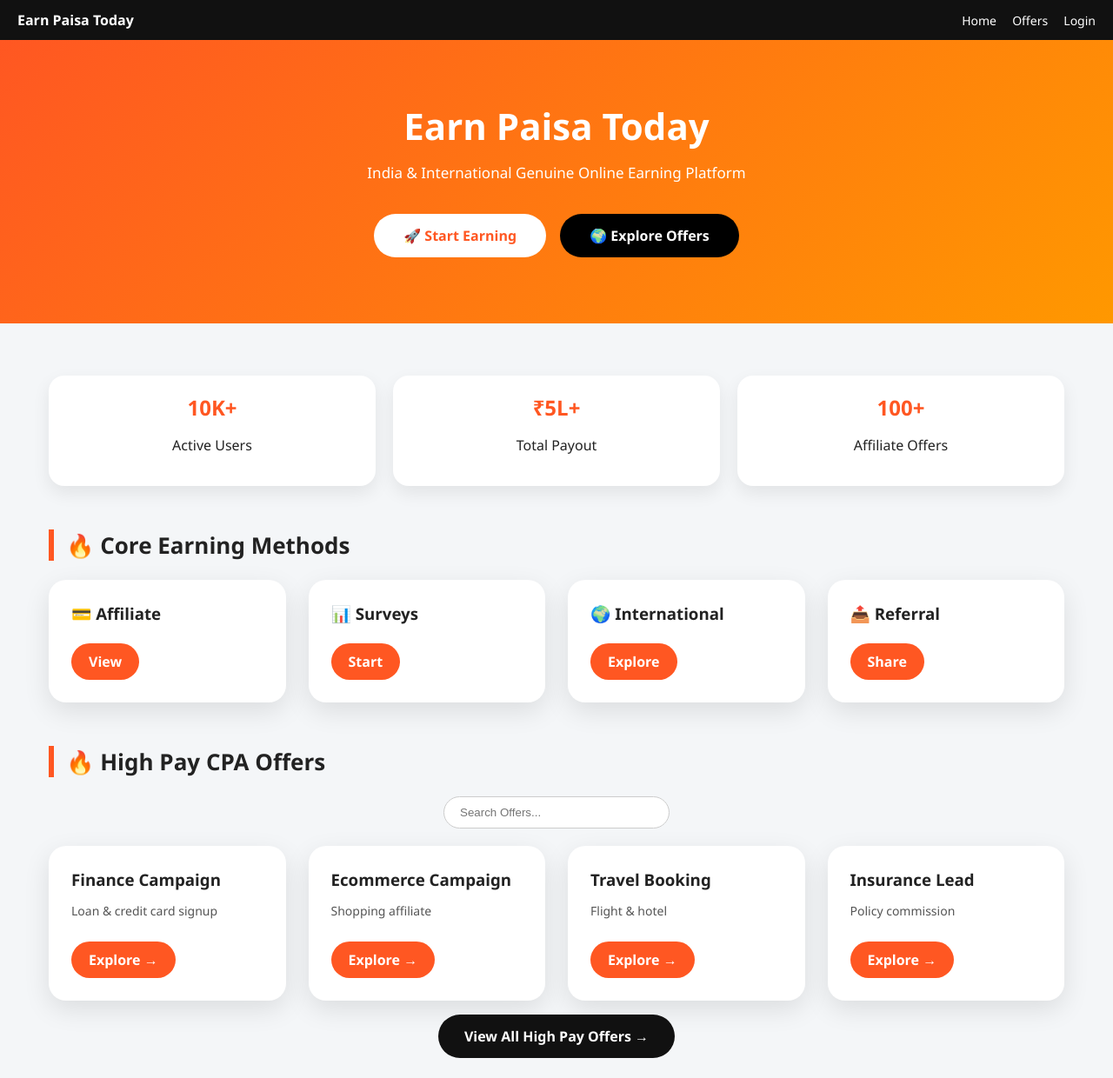
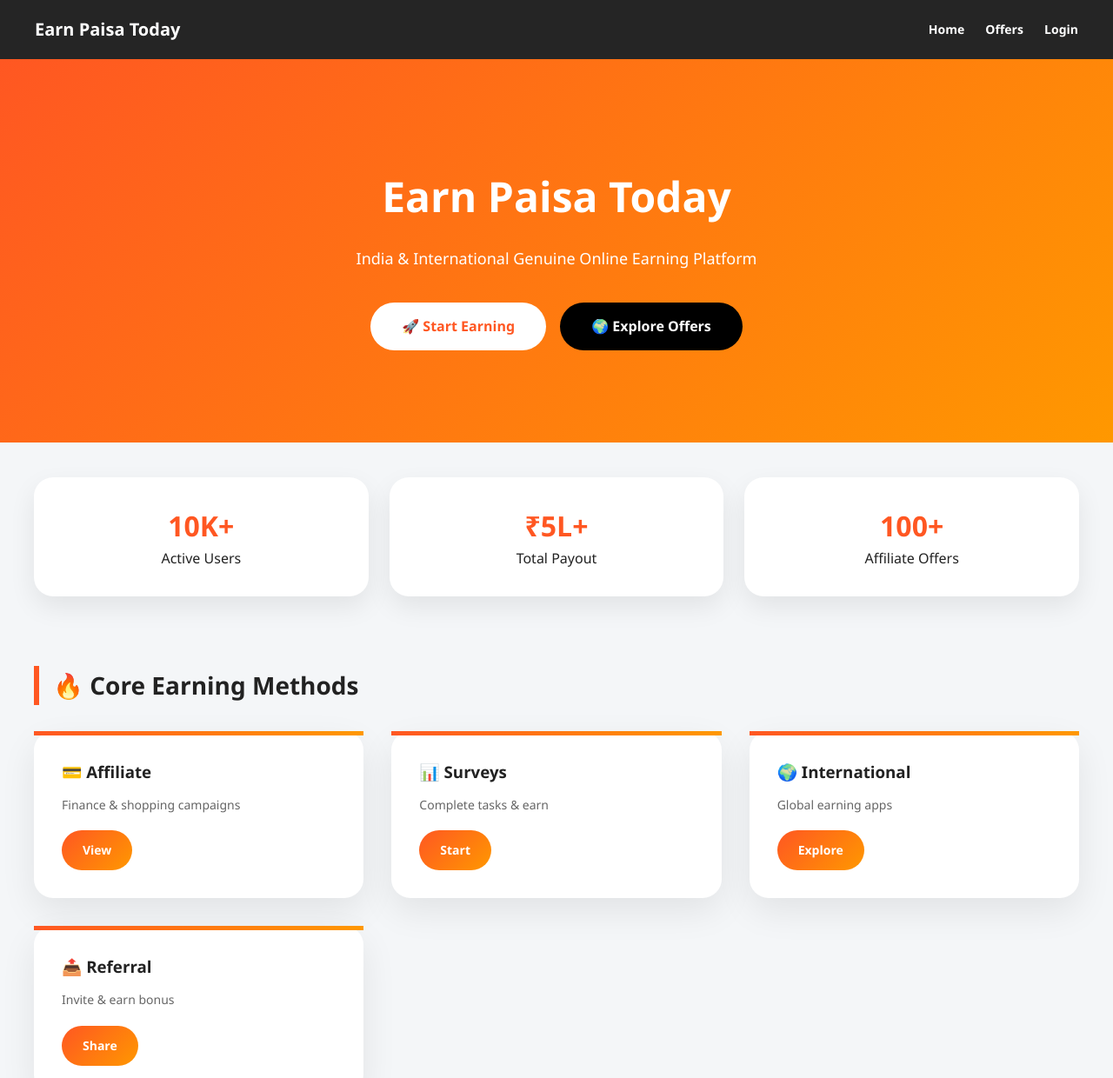
Before and after one commit to kashyapram21377-cmyk/EarnPaisaToday, a plain HTML site: page index.html in a window 1280 px wide. Shown: the top 1240 px of the page at 87% size. Drawn offline with Linux system fonts and the light colour scheme; no server answers.

Commit message:
Update index.html

```diff
--- a/index.html
+++ b/index.html
@@ -22,80 +22,227 @@ const db   = firebase.firestore();
 </script>
 
 <style>
-*{box-sizing:border-box}
-body{margin:0;font-family:Segoe UI,Arial;background:#f4f6f8;color:#222}
+
+/* ===============================
+   🔥 ULTRA PREMIUM UI SYSTEM
+================================= */
+
+:root{
+  --primary:#ff5722;
+  --primary-dark:#e64a19;
+  --black:#111;
+  --bg:#f4f6f8;
+  --card:#ffffff;
+  --text:#222;
+  --muted:#666;
+  --radius:22px;
+}
+
+*{
+  margin:0;
+  padding:0;
+  box-sizing:border-box;
+}
+
+body{
+  font-family:Segoe UI,Arial,sans-serif;
+  background:var(--bg);
+  color:var(--text);
+  line-height:1.6;
+}
 
 /* NAV */
 nav{
-  background:#111;color:#fff;padding:12px 20px;
-  display:flex;justify-content:space-between;align-items:center;
-  position:sticky;top:0;z-index:999;
+  position:sticky;
+  top:0;
+  backdrop-filter:blur(12px);
+  background:rgba(0,0,0,0.85);
+  padding:18px 40px;
+  display:flex;
+  justify-content:space-between;
+  align-items:center;
+  z-index:999;
 }
-nav .logo{font-weight:900}
-nav a{color:#fff;text-decoration:none;margin-left:14px;font-size:14px}
+
+nav .logo{
+  font-weight:900;
+  font-size:20px;
+  color:#fff;
+}
+
+nav a{
+  color:#fff;
+  text-decoration:none;
+  margin-left:20px;
+  font-weight:600;
+  font-size:14px;
+  transition:.3s;
+}
+
+nav a:hover{
+  color:var(--primary);
+}
 
 /* HERO */
 header{
+  padding:120px 20px 100px;
+  text-align:center;
   background:linear-gradient(135deg,#ff5722,#ff9800);
-  color:#fff;text-align:center;padding:70px 20px;
+  color:#fff;
 }
-header h1{margin:0;font-size:42px;font-weight:900}
-header p{margin:14px 0 30px;font-size:17px}
+
+header h1{
+  font-size:48px;
+  font-weight:900;
+}
+
+header p{
+  margin:18px 0 30px;
+  font-size:18px;
+}
+
 .hero-btn{
-  padding:14px 34px;border-radius:30px;
-  font-weight:800;text-decoration:none;margin:6px;display:inline-block
+  display:inline-block;
+  padding:15px 36px;
+  border-radius:40px;
+  font-weight:800;
+  text-decoration:none;
+  margin:6px;
+  transition:.3s;
 }
-.btn-main{background:#fff;color:#ff5722}
-.btn-alt{background:#000;color:#fff}
+
+.btn-main{
+  background:#fff;
+  color:var(--primary);
+}
+
+.btn-alt{
+  background:#000;
+  color:#fff;
+}
+
+.hero-btn:hover{
+  transform:translateY(-3px);
+}
 
 /* CONTAINER */
-.container{max-width:1200px;margin:60px auto;padding:0 16px}
+.container{
+  max-width:1250px;
+  margin:auto;
+  padding:0 24px;
+}
+
+/* SECTION TITLE */
 .section-title{
-  font-size:26px;margin:50px 0 22px;
-  border-left:6px solid #ff5722;padding-left:14px;font-weight:900
+  font-size:28px;
+  font-weight:900;
+  margin:80px 0 30px;
+  border-left:6px solid var(--primary);
+  padding-left:16px;
 }
 
 /* GRID */
 .grid{
   display:grid;
-  grid-template-columns:repeat(auto-fit,minmax(260px,1fr));
-  gap:26px
+  grid-template-columns:repeat(auto-fit,minmax(280px,1fr));
+  gap:32px;
 }
+
+/* CARD */
 .card{
-  background:#fff;border-radius:20px;padding:26px;
-  box-shadow:0 10px 30px rgba(0,0,0,.1);transition:.3s
+  background:var(--card);
+  padding:32px;
+  border-radius:var(--radius);
+  box-shadow:0 15px 40px rgba(0,0,0,.08);
+  transition:.35s;
+  position:relative;
 }
-.card:hover{transform:translateY(-8px);box-shadow:0 18px 45px rgba(0,0,0,.18)}
-.card h3{margin:0 0 10px}
-.card p{font-size:14px;color:#555}
+
+.card:hover{
+  transform:translateY(-10px);
+  box-shadow:0 25px 60px rgba(0,0,0,.15);
+}
+
+.card::before{
+  content:"";
+  position:absolute;
+  top:0;
+  left:0;
+  height:5px;
+  width:100%;
+  background:linear-gradient(90deg,#ff5722,#ff9800);
+}
+
+.card h3{
+  margin-bottom:12px;
+}
+
+.card p{
+  font-size:14px;
+  color:var(--muted);
+}
+
 .card a{
-  display:inline-block;margin-top:12px;padding:10px 20px;
-  border-radius:24px;background:#ff5722;color:#fff;text-decoration:none;font-weight:700
+  display:inline-block;
+  margin-top:18px;
+  padding:12px 24px;
+  border-radius:30px;
+  background:linear-gradient(135deg,#ff5722,#ff9800);
+  color:#fff;
+  text-decoration:none;
+  font-weight:700;
+  font-size:14px;
 }
 
 /* STATS */
 .stats{
-  display:grid;grid-template-columns:repeat(auto-fit,minmax(200px,1fr));
-  gap:20px;text-align:center;margin-top:30px
+  display:grid;
+  grid-template-columns:repeat(auto-fit,minmax(220px,1fr));
+  gap:24px;
+  margin-top:40px;
 }
+
 .stat-box{
-  background:#fff;padding:20px;border-radius:18px;
-  box-shadow:0 8px 20px rgba(0,0,0,.08)
+  background:#fff;
+  padding:30px;
+  border-radius:var(--radius);
+  text-align:center;
+  box-shadow:0 12px 30px rgba(0,0,0,.08);
 }
-.stat-box h2{margin:0;color:#ff5722}
+
+.stat-box h2{
+  font-size:32px;
+  color:var(--primary);
+}
 
 /* FOOTER */
 footer{
-  margin-top:80px;background:#111;color:#aaa;
-  text-align:center;padding:30px
+  margin-top:100px;
+  background:#0f0f0f;
+  color:#aaa;
+  padding:50px 20px;
+  text-align:center;
 }
-footer a{color:#ccc;text-decoration:none;margin:0 8px}
+
+footer a{
+  color:#ccc;
+  margin:0 10px;
+  text-decoration:none;
+}
+
+@media(max-width:768px){
+  nav{padding:14px 18px;}
+  header{padding:90px 20px;}
+  header h1{font-size:34px;}
+  .card{padding:24px;}
+  .section-title{margin:60px 0 24px;}
+}
+
 </style>
 </head>
 
 <body>
 
-<!-- NAV -->
 <nav>
   <div class="logo">Earn Paisa Today</div>
   <div>
@@ -105,7 +252,6 @@ footer a{color:#ccc;text-decoration:none;margin:0 8px}
   </div>
 </nav>
 
-<!-- HERO -->
 <header>
   <h1>Earn Paisa Today</h1>
   <p>India & International Genuine Online Earning Platform</p>
@@ -115,49 +261,28 @@ footer a{color:#ccc;text-decoration:none;margin:0 8px}
 
 <div class="container">
 
-<!-- STATS -->
 <div class="stats">
   <div class="stat-box"><h2>10K+</h2><p>Active Users</p></div>
   <div class="stat-box"><h2>₹5L+</h2><p>Total Payout</p></div>
   <div class="stat-box"><h2>100+</h2><p>Affiliate Offers</p></div>
 </div>
 
-<!-- CORE -->
 <h2 class="section-title">🔥 Core Earning Methods</h2>
 <div class="grid">
-  <div class="card"><h3>💳 Affiliate</h3><a href="affiliate-marketing.html">View</a></div>
-  <div class="card"><h3>📊 Surveys</h3><a href="survey-tasks.html">Start</a></div>
-  <div class="card"><h3>🌍 International</h3><a href="international-offers.html">Explore</a></div>
-  <div class="card"><h3>📤 Referral</h3><a href="share.html">Share</a></div>
-</div>
-
-<!-- HIGH PAY PREVIEW -->
-<h2 class="section-title">🔥 High Pay CPA Offers</h2>
-
-<div style="text-align:center;margin-bottom:20px">
-<input id="homeSearch" placeholder="Search Offers..."
-onkeyup="homeSearchOffers()"
-style="padding:10px 18px;border-radius:25px;border:1px solid #ccc;width:260px;">
-</div>
-
-<div class="grid" id="homeOffers"></div>
-
-<div style="text-align:center;margin-top:30px">
-<a href="high-pay-offers.html"
-style="padding:14px 30px;background:#111;color:#fff;
-border-radius:30px;text-decoration:none;font-weight:800;">
-View All High Pay Offers →
-</a>
+  <div class="card"><h3>💳 Affiliate</h3><p>Finance & shopping campaigns</p><a href="affiliate-marketing.html">View</a></div>
+  <div class="card"><h3>📊 Surveys</h3><p>Complete tasks & earn</p><a href="survey-tasks.html">Start</a></div>
+  <div class="card"><h3>🌍 International</h3><p>Global earning apps</p><a href="international-offers.html">Explore</a></div>
+  <div class="card"><h3>📤 Referral</h3><p>Invite & earn bonus</p><a href="share.html">Share</a></div>
 </div>
 
 </div>
 
 <footer>
-<a href="privacy-policy.html">Privacy</a> |
-<a href="terms-conditions.html">Terms</a> |
-<a href="disclaimer.html">Disclaimer</a> |
-<a href="contact-us.html">Contact</a>
-<p>© 2026 Earn Paisa Today</p>
+  <a href="privacy-policy.html">Privacy</a> |
+  <a href="terms-conditions.html">Terms</a> |
+  <a href="disclaimer.html">Disclaimer</a> |
+  <a href="contact-us.html">Contact</a>
+  <p>© 2026 Earn Paisa Today</p>
 </footer>
 
 <script>
@@ -170,49 +295,6 @@ auth.onAuthStateChanged(user=>{
     }
   }
 });
-
-/* REF */
-const ref=new URLSearchParams(window.location.search).get("ref");
-if(ref){localStorage.setItem("referrer",ref);}
-
-/* HIGH PAY PREVIEW */
-const homeOffers=[
-{cat:"finance",title:"Finance Campaign",desc:"Loan & credit card signup"},
-{cat:"ecommerce",title:"Ecommerce Campaign",desc:"Shopping affiliate"},
-{cat:"travel",title:"Travel Booking",desc:"Flight & hotel"},
-{cat:"insurance",title:"Insurance Lead",desc:"Policy commission"}
-];
-
-function displayHomeOffers(){
-  const c=document.getElementById("homeOffers");
-  c.innerHTML="";
-  homeOffers.forEach(o=>{
-    c.innerHTML+=`
-    <div class="card">
-      <h3>${o.title}</h3>
-      <p>${o.desc}</p>
-      <a href="high-pay-offers.html">Explore →</a>
-    </div>`;
-  });
-}
-
-function homeSearchOffers(){
-  const v=homeSearch.value.toLowerCase();
-  const c=document.getElementById("homeOffers");
-  c.innerHTML="";
-  homeOffers.forEach(o=>{
-    if(o.title.toLowerCase().includes(v)){
-      c.innerHTML+=`
-      <div class="card">
-        <h3>${o.title}</h3>
-        <p>${o.desc}</p>
-        <a href="high-pay-offers.html">Explore →</a>
-      </div>`;
-    }
-  });
-}
-
-displayHomeOffers();
 </script>
 
 </body>
```
